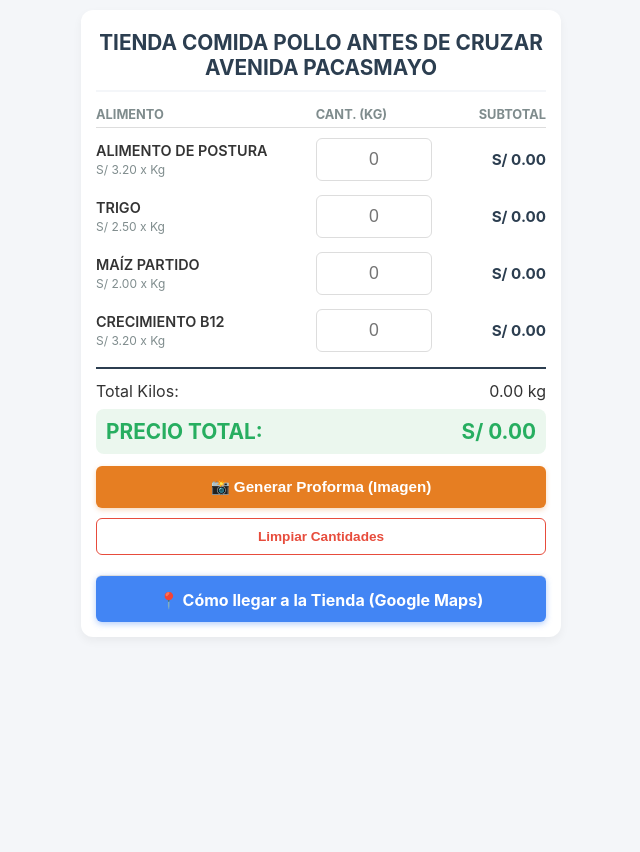
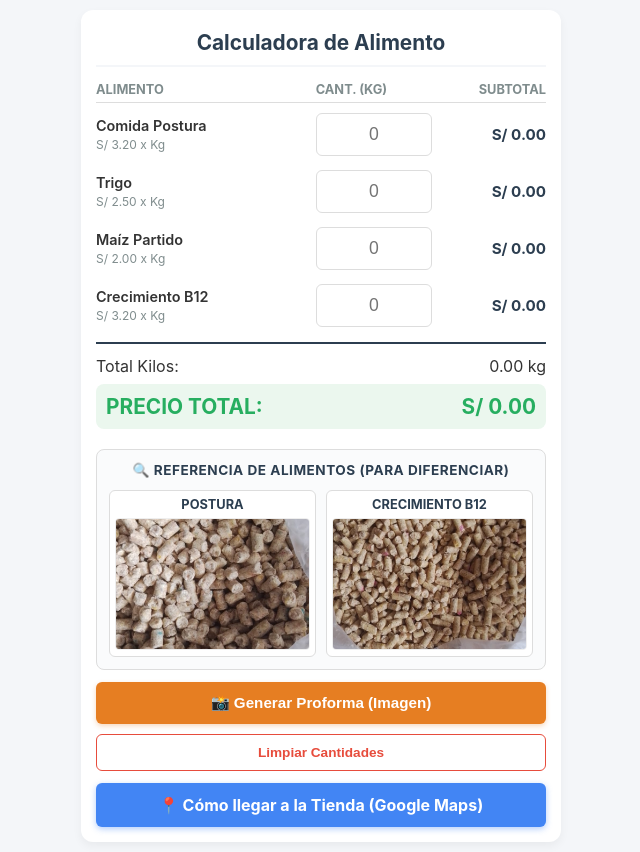
Before and after one commit to CodeExplorer7z/CALCULO_DE_BALANCEADOS, a plain HTML site: page index.html in a window 1280 px wide. Shown: the whole page, without its empty margins (319-959 px from the left). Before the commit the page ends 800 px from the top, so only its background shows below. Drawn offline with nearby package versions, Linux system fonts and the light colour scheme.

Commit message:
Update index.html

```diff
--- a/index.html
+++ b/index.html
@@ -3,8 +3,7 @@
 <head>
     <meta charset="UTF-8">
     <meta name="viewport" content="width=device-width, initial-scale=1.0">
-    <title>Calculadora de Alimento pollos</title>
-    <!-- Librería para convertir HTML a Imagen -->
+    <title>Calculadora de Alimento Brahma</title>
     <script src="https://cdnjs.cloudflare.com/ajax/libs/html2canvas/1.4.1/html2canvas.min.js"></script>
     <style>
         :root {
@@ -139,6 +138,57 @@
             margin-top: 8px;
         }
 
+        /* Bloque de Referencia de Alimentos */
+        .reference-section {
+            margin-top: 20px;
+            border: 1px solid var(--border-color);
+            border-radius: 8px;
+            padding: 12px;
+            background-color: #fafbfc;
+        }
+
+        .reference-title {
+            font-size: 0.85rem;
+            font-weight: bold;
+            color: var(--primary-color);
+            margin-bottom: 12px;
+            text-align: center;
+            text-transform: uppercase;
+            letter-spacing: 0.5px;
+        }
+
+        .reference-grid {
+            display: grid;
+            grid-template-columns: 1fr 1fr;
+            gap: 10px;
+        }
+
+        .reference-card {
+            background: white;
+            border: 1px solid var(--border-color);
+            border-radius: 6px;
+            padding: 6px;
+            text-align: center;
+            display: flex;
+            flex-direction: column;
+            align-items: center;
+        }
+
+        .reference-card span {
+            font-size: 0.8rem;
+            font-weight: bold;
+            color: var(--primary-color);
+            margin-bottom: 6px;
+        }
+
+        .reference-img {
+            width: 100%;
+            height: 130px;
+            object-fit: cover;
+            border-radius: 4px;
+            border: 1px solid #eeeeee;
+        }
+
         /* Estilos de los Botones */
         .btn-action {
             width: 100%;
@@ -167,9 +217,6 @@
             background-color: var(--maps-color);
             color: white;
             box-shadow: 0 2px 6px rgba(66, 133, 244, 0.4);
-            margin-top: 20px;
-            border-top: 1px solid var(--border-color);
-            padding-top: 14px;
             font-size: 1rem;
         }
 
@@ -207,7 +254,7 @@
 <body>
 
 <div class="container">
-    <h2>TIENDA COMIDA POLLO ANTES DE CRUZAR AVENIDA PACASMAYO</h2>
+    <h2>Calculadora de Alimento</h2>
 
     <div class="table-header">
         <div>Alimento</div>
@@ -215,44 +262,42 @@
         <div style="text-align: right;">Subtotal</div>
     </div>
 
-    <!-- Filas de insumos -->
-    <div class="row" data-name="ALIMENTO DE POSTURA" data-price="3.20">
+    <div class="row" data-name="Comida Postura" data-price="3.20">
         <div class="alimento-info">
-            <span class="alimento-label">ALIMENTO DE POSTURA</span>
+            <span class="alimento-label">Comida Postura</span>
             <span class="alimento-price-tag">S/ 3.20 x Kg</span>
         </div>
         <input type="number" class="qty" placeholder="0" min="0" step="any">
         <div class="subtotal-box">S/ 0.00</div>
     </div>
 
-    <div class="row" data-name="TRIGO" data-price="2.50">
+    <div class="row" data-name="Trigo" data-price="2.50">
         <div class="alimento-info">
-            <span class="alimento-label">TRIGO</span>
+            <span class="alimento-label">Trigo</span>
             <span class="alimento-price-tag">S/ 2.50 x Kg</span>
         </div>
         <input type="number" class="qty" placeholder="0" min="0" step="any">
         <div class="subtotal-box">S/ 0.00</div>
     </div>
 
-    <div class="row" data-name="MAÍZ PARTIDO" data-price="2.00">
+    <div class="row" data-name="Maíz Partido" data-price="2.00">
         <div class="alimento-info">
-            <span class="alimento-label">MAÍZ PARTIDO</span>
+            <span class="alimento-label">Maíz Partido</span>
             <span class="alimento-price-tag">S/ 2.00 x Kg</span>
         </div>
         <input type="number" class="qty" placeholder="0" min="0" step="any">
         <div class="subtotal-box">S/ 0.00</div>
     </div>
 
-    <div class="row" data-name="CRECIMIENTO B12" data-price="3.20">
+    <div class="row" data-name="Crecimiento B12" data-price="3.20">
         <div class="alimento-info">
-            <span class="alimento-label">CRECIMIENTO B12</span>
+            <span class="alimento-label">Crecimiento B12</span>
             <span class="alimento-price-tag">S/ 3.20 x Kg</span>
         </div>
         <input type="number" class="qty" placeholder="0" min="0" step="any">
         <div class="subtotal-box">S/ 0.00</div>
     </div>
 
-    <!-- Resultados -->
     <div class="totals-section">
         <div class="total-row">
             <span>Total Kilos:</span>
@@ -264,17 +309,28 @@
         </div>
     </div>
 
-    <!-- Botones de Acción -->
+    <div class="reference-section">
+        <div class="reference-title">🔍 Referencia de Alimentos (Para Diferenciar)</div>
+        <div class="reference-grid">
+            <div class="reference-card">
+                <span>POSTURA</span>
+                <img src="POSTURA.jpeg" alt="Alimento Postura" class="reference-img">
+            </div>
+            <div class="reference-card">
+                <span>CRECIMIENTO B12</span>
+                <img src="CRECIMIENTO B12.jpeg" alt="Alimento Crecimiento B12" class="reference-img">
+            </div>
+        </div>
+    </div>
+
     <button class="btn-action btn-export" onclick="exportProforma()">📸 Generar Proforma (Imagen)</button>
     <button class="btn-action btn-clear" onclick="clearAll()">Limpiar Cantidades</button>
 
-    <!-- BOTÓN DE DIRECCIÓN DIRECTA A GOOGLE MAPS -->
     <a href="https://maps.app.goo.gl/3k5Qe2df33ZdPuKP6" target="_blank" class="btn-action btn-maps-direct">
         📍 Cómo llegar a la Tienda (Google Maps)
     </a>
 </div>
 
-<!-- PLANTILLA OCULTA PARA CAPTURA DE IMAGEN -->
 <div id="proforma-template">
     <div class="prof-header">
         <div class="prof-title">PROFORMA DE ALIMENTO</div>
@@ -290,8 +346,7 @@
             </tr>
         </thead>
         <tbody id="prof-items">
-            <!-- Contenido dinámico -->
-        </tbody>
+            </tbody>
     </table>
     <div class="prof-total-section">
         <div class="prof-total-row">
```
